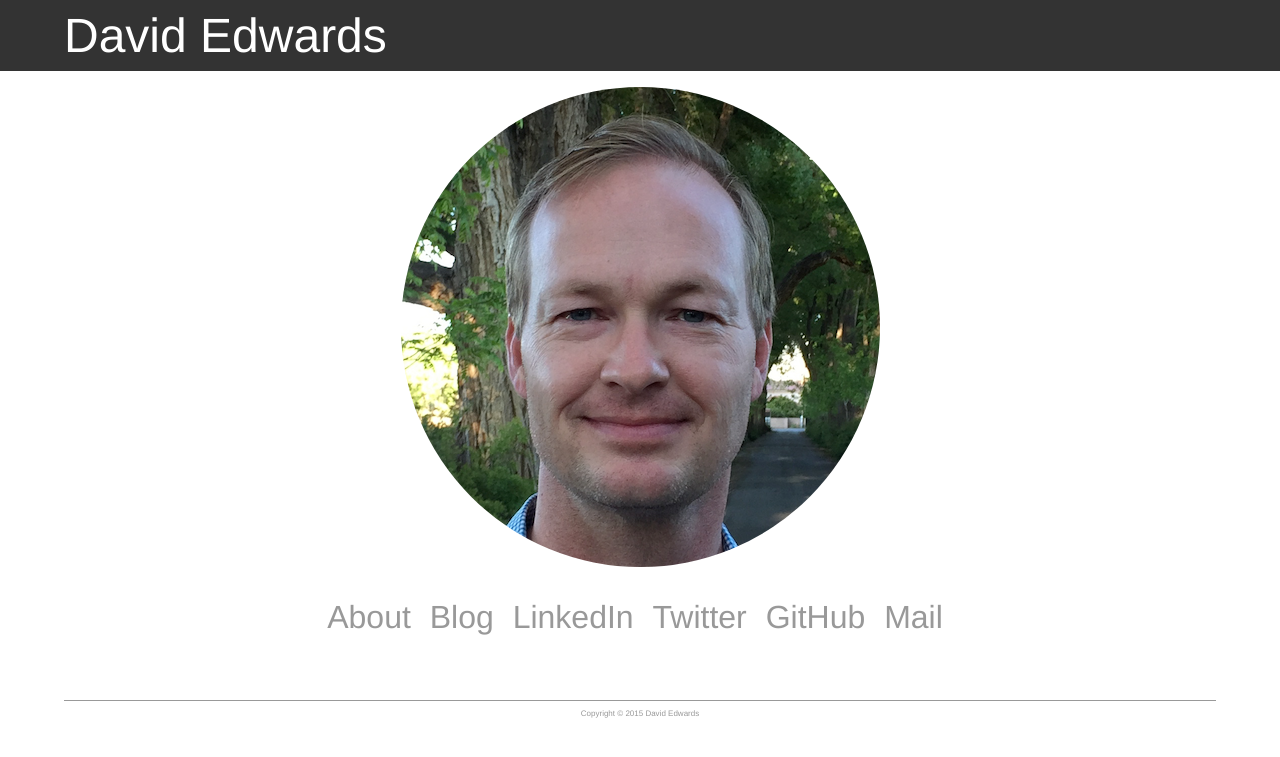
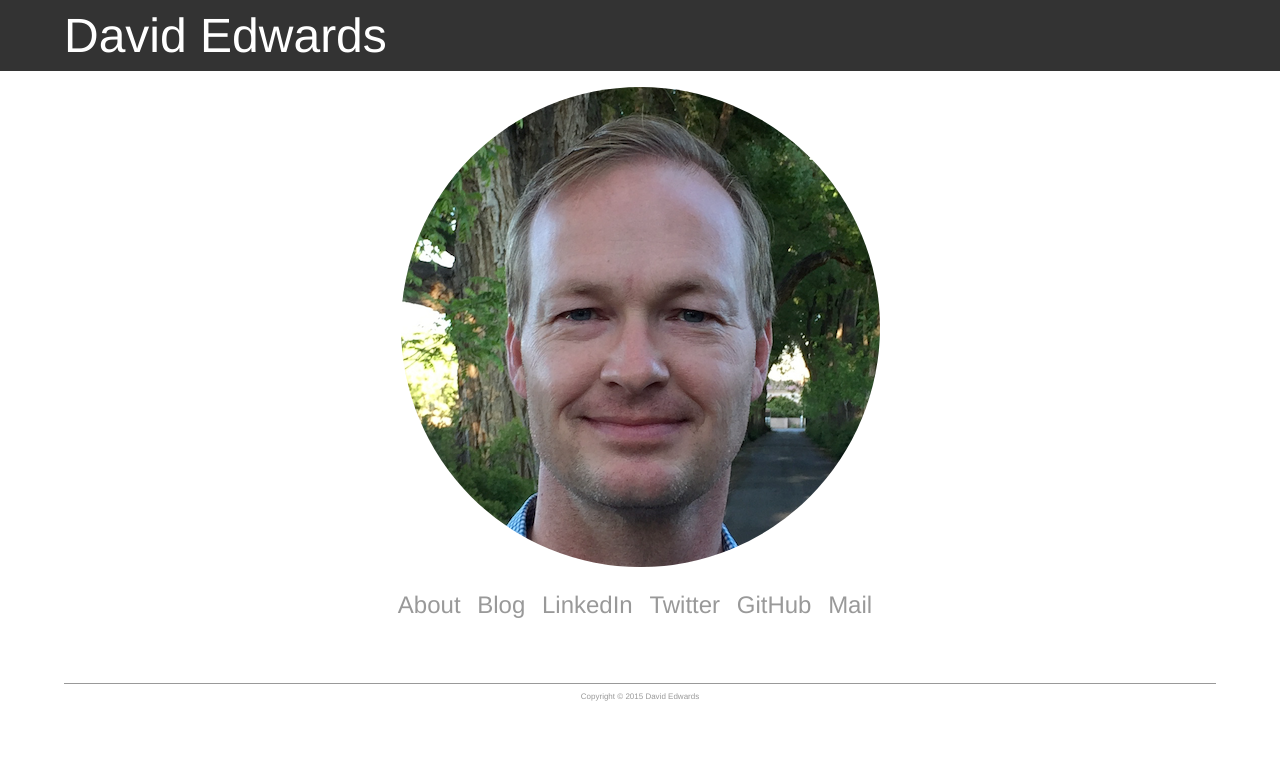
Before and after one commit to davidledwards/davidledwards.github.io, a Jekyll site: the page built from index.html, in a window 1280 px wide. Shown: the top 757 px of the page. Built offline with Jekyll 4.4.1, drawn with Linux system fonts in a browser that asks for light colours.

Commit message:
shrink main nav font

```diff
--- a/css/main.css
+++ b/css/main.css
@@ -25,7 +25,7 @@ nav ul li a {
 
 nav.main {
   text-align: center;
-  font-size: 2.0em;
+  font-size: 1.5em;
   font-weight: normal;
 }
 
```
